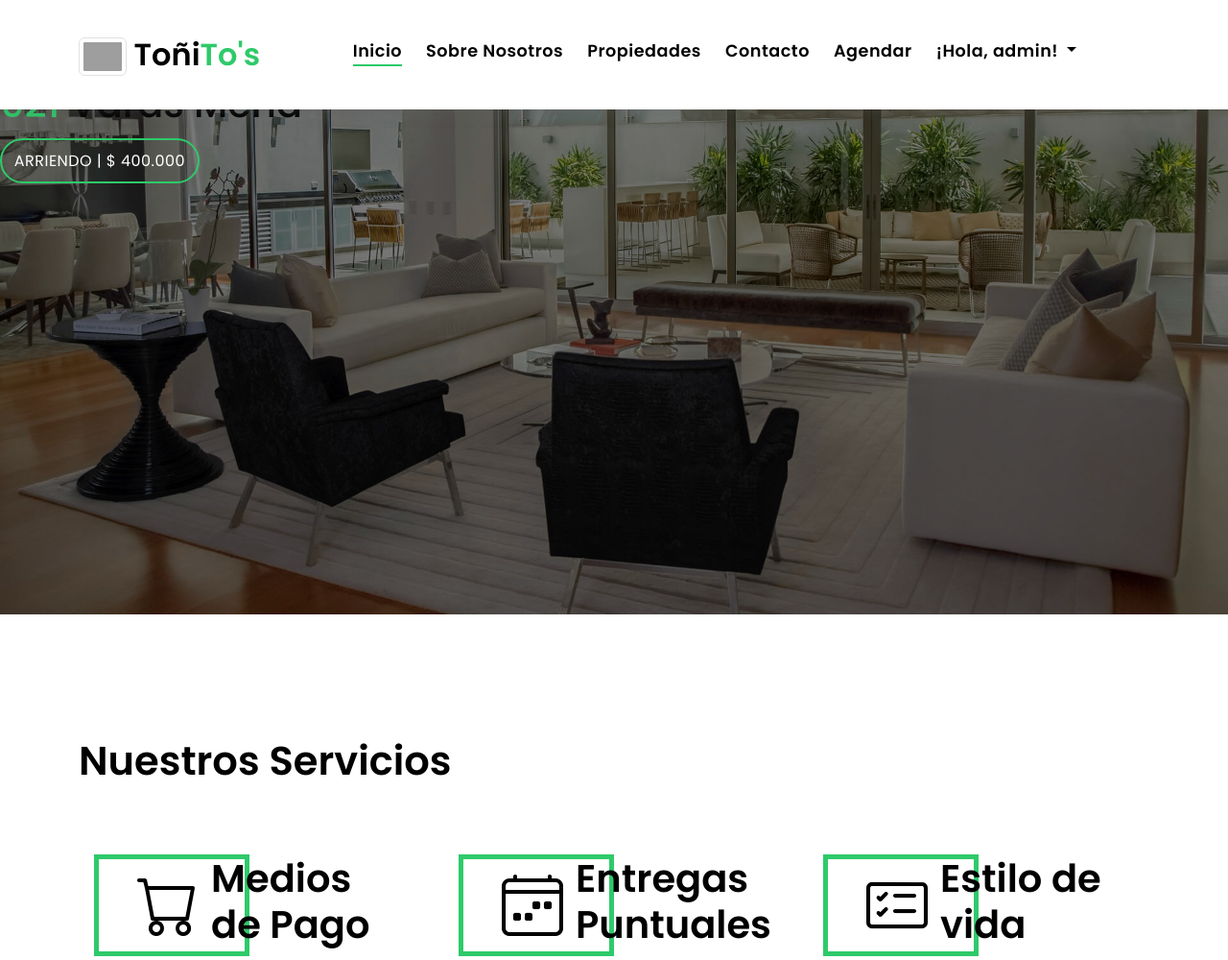
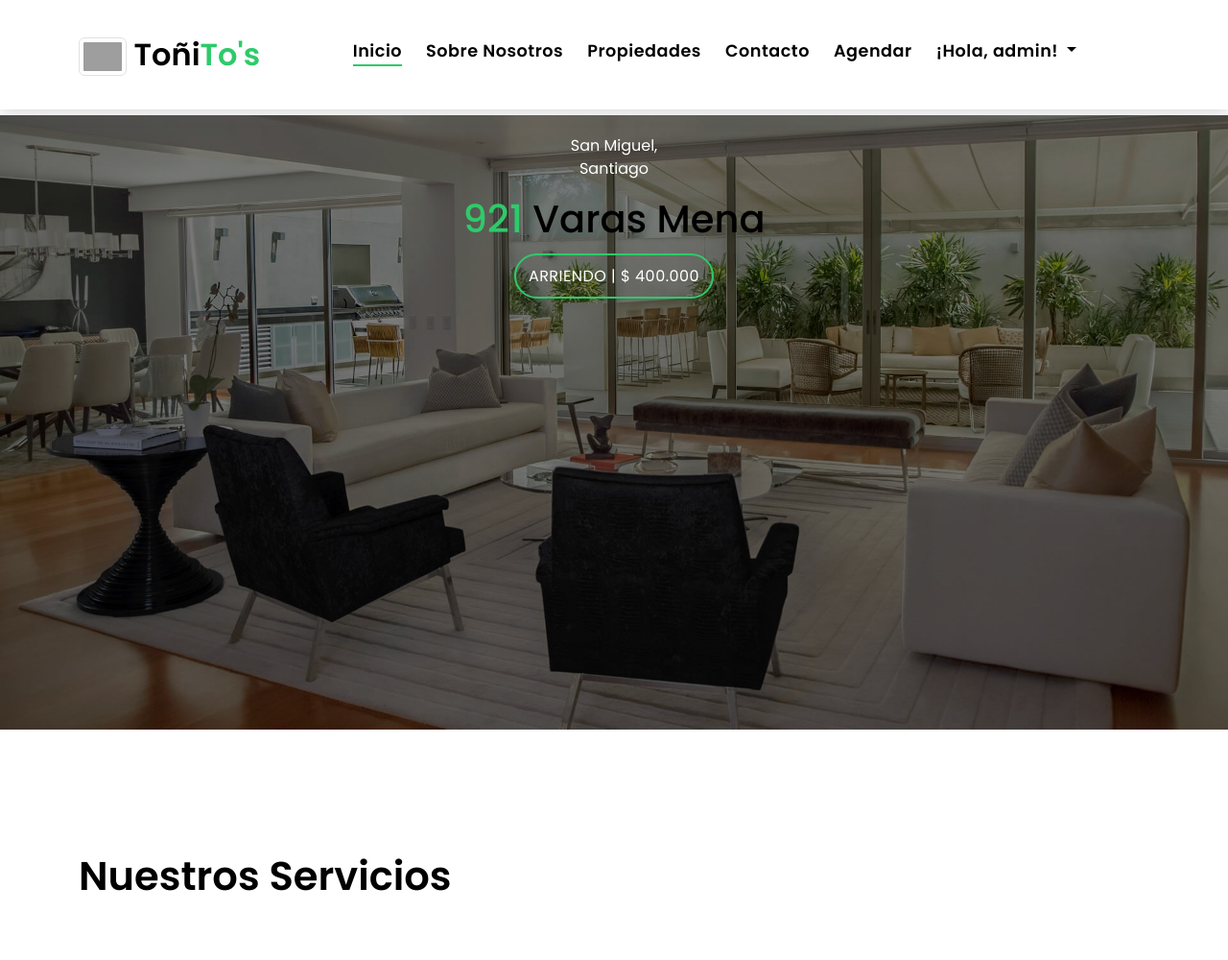
Before and after one commit to anpachecos/Corredora-con-Django, a Django app: page / in a window 1280 px wide. Shown: the top 1000 px of the page at 96% size. Run offline with Django 5.2, Linux system fonts and the light colour scheme; a user stored in the database is signed in; some libraries are stand-ins or nearby versions; grey boxes are pictures that could not be loaded.

Commit message:
el carrusel se chingó T.T

```diff
--- a/djangocorredora/urls.py
+++ b/djangocorredora/urls.py
@@ -26,6 +26,6 @@ urlpatterns = [
     path('registrarse/', views.registrarse, name='registrarse'),
     path('signout/', views.signout, name='logout'),
     path('ingresar/', views.ingresar, name='ingresar'),
-
+    path('agregar_propiedad/', views.agregar_propiedad, name='agregar_propiedad')
 
 ]
--- a/propiedades/static/assets/css/style.css
+++ b/propiedades/static/assets/css/style.css
@@ -10,6 +10,10 @@
   color: white;
   text-align: left;
   background: rgba(0, 0, 0, 0.5); /* Optional: adds a dark overlay for better text readability */
+  bottom: 10%; /* Puedes ajustar este valor según lo necesites */
+  transform: translateY(0%);
+  top: 50%;
+  transform: translateY(-50%);
 }
 
 .intro-content .intro-body {
--- a/propiedades/templates/base.html
+++ b/propiedades/templates/base.html
@@ -95,6 +95,9 @@
                 <ul class="dropdown-menu" aria-labelledby="navbarDropdownMenuLink">
                   <li><a class="dropdown-item" href="#">Mi Perfil</a></li>
                   <li><a class="dropdown-item" href="#">Agendar Visita</a></li>
+                  {% if user.is_staff %}
+                  <li><a class="dropdown-item" href="{% url 'agregar_propiedad' %}">Agregar Propiedad</a></li>
+                  {% endif %}
                   <li><a class="dropdown-item" href="{% url 'logout' %}">Cerrar Sesión</a></li>
                 </ul>
               </li>
--- a/propiedades/templates/home.html
+++ b/propiedades/templates/home.html
@@ -2,6 +2,12 @@
 {% load static %}
 
 {% block content %}
+<br>
+<br>
+<br>
+<br>
+<br>
+
 
 <!-- ======= Inicio Carrusel ======= -->
 
@@ -10,7 +16,7 @@
     <div class="carousel-item active">
       <div class="position-relative">
         <img src="{% static 'assets/img/slide-1.jpg' %}" class="d-block w-100" alt="...">
-        <div class="carousel-caption d-none d-md-block">
+        <div class="carousel-caption d-none d-md-block text-center">
           <div class="intro-body">
             <p class="intro-title-top">
               San Miguel, <br />
@@ -32,7 +38,7 @@
     <div class="carousel-item">
       <div class="position-relative">
         <img src="{% static 'assets/img/slide-2.jpg' %}" class="d-block w-100" alt="...">
-        <div class="carousel-caption d-none d-md-block">
+        <div class="carousel-caption d-none d-md-block text-center">
           <div class="intro-body">
             <p class="intro-title-top">
               La Florida, <br />
@@ -52,8 +58,8 @@
     </div>
     <div class="carousel-item">
       <div class="position-relative">
-        <img src="{% static 'assets/img/slide-1.jpg' %}" class="d-block w-100" alt="...">
-        <div class="carousel-caption d-none d-md-block">
+        <img src="{% static 'assets/img/slide-3.jpg' %}" class="d-block w-100" alt="...">
+        <div class="carousel-caption d-none d-md-block text-center">
           <div class="intro-body">
             <p class="intro-title-top">
               Serrano, <br />
@@ -73,6 +79,7 @@
     </div>
   </div>
 </div>
+
 <!-- ======= Fin Carrusel ======= -->
 
 <!-- ======= Inicio Servicios ======= -->
--- a/propiedades/views.py
+++ b/propiedades/views.py
@@ -49,3 +49,7 @@ def contacto(request):
 def signout(request):
     logout(request)
     return redirect('home')
+
+
+def agregar_propiedad(request):
+    return render(request, 'agregar_propiedad.html')
```
Also changed, not shown: propiedades/models.py (+0 -26 lines), db.sqlite3, propiedades/templates/agregar_propiedad.html (added). Lines whose indentation alone changed are shown as unchanged.
